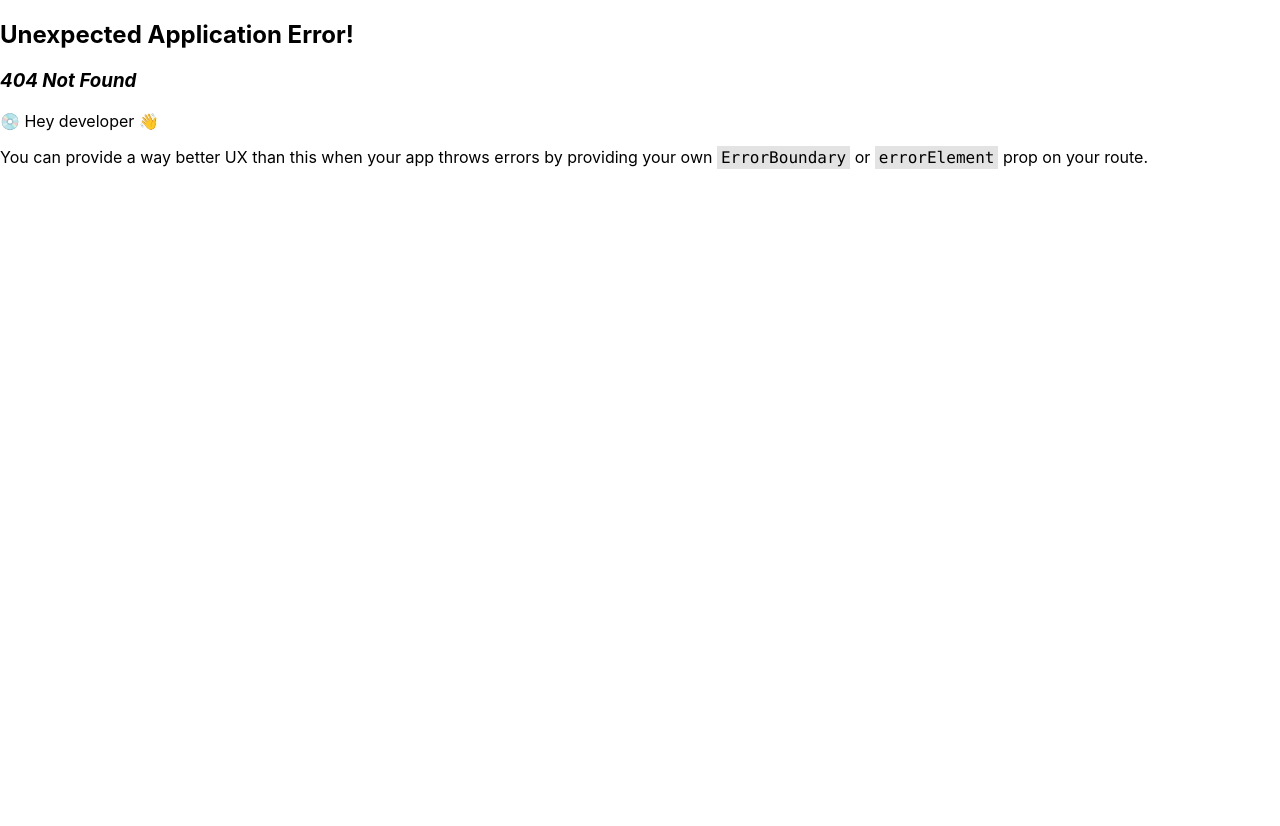
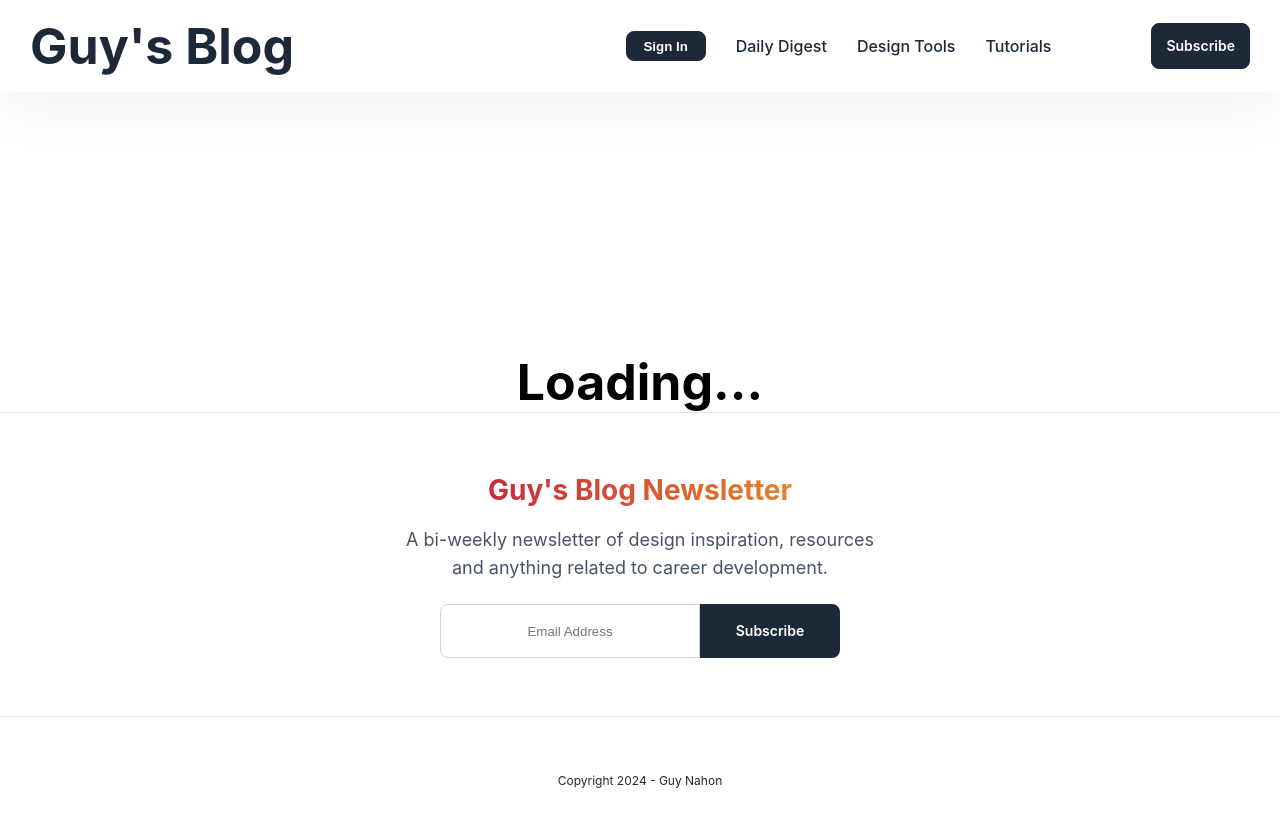
Before and after one commit to guynahon/guynahon-blog, a React (Create React App) app: page /1/1 in a window 1280 px wide. Before the commit this address had no page. Shown: the top 826 px of the page. Before the commit the page ends 800 px from the top, so only its background shows below. Built offline with nearby package versions, Linux system fonts and the light colour scheme.

Commit message:
routing now work in the way the i have subjects and each page filtered articles by the subject

```diff
--- a/src/EveryPageComponents/Navigation.js
+++ b/src/EveryPageComponents/Navigation.js
@@ -15,9 +15,9 @@ export function Navigation() {
             <div id="nav-options">
                 <div id="nav-buttons">
                     {user ? `Hello, ${user.userName}` : <button className="sign-in-btn" onClick={signIn}>Sign In</button>}
-                    <NavLink to="/subject" className="nav-tag">Daily Digest</NavLink>
-                    <NavLink to="/subject" className="nav-tag">Design Tools</NavLink>
-                    <NavLink to="/subject" className="nav-tag">Tutorials</NavLink>
+                    <NavLink to="/dailydigest" className="nav-tag">Daily Digest</NavLink>
+                    <NavLink to="/designtools" className="nav-tag">Design Tools</NavLink>
+                    <NavLink to="/tutorials" className="nav-tag">Tutorials</NavLink>
                     {/* I will change the links once i will have the option to route them correctly*/}
                     {user && <NavLink to="/admin" className="nav-tag">Admin</NavLink>}
                 </div>
--- a/src/Pages/AdminPage.js
+++ b/src/Pages/AdminPage.js
@@ -25,11 +25,13 @@ export function Admin() {
             event.target.reset();
             setSelectedPost(null);
         } else {
+            console.log(data);
             addPost({
                 title: data.title,
                 body: data.body,
                 id: posts.length + 1,
-                date: data.createdAt
+                date: data.createdAt,
+                subject: data.subject
             });
             event.target.reset();
         }
@@ -71,6 +73,15 @@ export function Admin() {
                     {(new Date(dateWatcher) < new Date(year, month, day)) && (<span className="error-msg">Date is invalid!</span>)}
                 </div>
 
+                <div className="form-subject">
+                    <label htmlFor="subject">Article Subject:</label>
+                    <select {...register("subject")}>
+                        <option value="dailydigest">Daily Digest</option>
+                        <option value="designtools">Design Tools</option>
+                        <option value="tutorials">Tutorials</option>
+                    </select>
+                </div>
+
                 <button className="form-btn submit-form" type="submit">Submit</button>
             </form>
             {!selectedPost && <button className="form-btn" onClick={clearPosts}>Clear Posts</button>}
--- a/src/Pages/ArticleSubjectPage.js
+++ b/src/Pages/ArticleSubjectPage.js
@@ -1,11 +1,43 @@
 import {Header} from "../Components/Header";
 import {SubjectComponent} from "../SubjectPageComponents/Subject-component";
+import {useLocation} from "react-router-dom";
+import {useContext, useEffect, useState} from "react";
+import {BlogContext} from "../Providers/BlogProvider";
 
 export function ArticleSubjectPage() {
+    const location = useLocation().pathname;
+    const {posts} = useContext(BlogContext);
+    const [subjectPosts, setSubjectPosts] = useState([]);
+
+    useEffect(() => {
+        switch (location) {
+            case "/dailydigest":
+                const dailyDigestPosts = posts.filter(post => post.subject === "dailydigest")
+                if (dailyDigestPosts) {
+                    setSubjectPosts(dailyDigestPosts)
+                }
+                break;
+
+            case "/designtools":
+                const designToolsPosts = posts.filter(post => post.subject === "designtools")
+                if (designToolsPosts) {
+                    setSubjectPosts(designToolsPosts)
+                }
+                break;
+
+            case "/tutorials":
+                const tutorialsPosts = posts.filter(post => post.subject === "tutorials")
+                if (tutorialsPosts) {
+                    setSubjectPosts(tutorialsPosts)
+                }
+                break;
+        }
+    }, [location, posts]);
+
     return (
         <>
             <Header/>
-            <SubjectComponent/>
+            <SubjectComponent subjectPosts={subjectPosts}/>
         </>
     );
 }
--- a/src/Providers/BlogProvider.js
+++ b/src/Providers/BlogProvider.js
@@ -31,6 +31,7 @@ export function BlogProvider({children}) {
         arr[i].title = data.title;
         arr[i].body = data.body;
         arr[i].date = data.createdAt;
+        arr[i].subject = data.subject;
         setPosts(arr);
         localStorage.setItem("posts", JSON.stringify(arr));
     }
--- a/src/SubjectPageComponents/Subject-component.js
+++ b/src/SubjectPageComponents/Subject-component.js
@@ -1,22 +1,20 @@
 import './Subject-component.css'
-import {useContext, useEffect, useState} from "react";
+import {useState} from "react";
 import {ArticleCardsList} from "../CardComponents/ArticleCardsList";
-import {BlogContext} from "../Providers/BlogProvider";
 
 
-export function SubjectComponent() {
-    const {posts} = useContext(BlogContext);
+export function SubjectComponent({subjectPosts}) {
+    // const {posts} = useContext(BlogContext);
     const [inputValue, setInputValue] = useState("");
+    console.log(subjectPosts);
 
 
     const handleInputChange = (event) => {
         setInputValue(event.target.value);
     };
 
-    const lowerInput = inputValue.toLowerCase();
-
     const filterPosts = (value) => {
-        return posts.filter((post)=> post.title.toLowerCase().includes(value.toLowerCase()));
+        return subjectPosts.filter((post)=> post.title.toLowerCase().includes(value.toLowerCase()));
     }
 
     return (
--- a/src/routing.js
+++ b/src/routing.js
@@ -16,11 +16,11 @@ export const router = createBrowserRouter([
                 element: <HomePage/>
             },
             {
-                path: "/subject", // => /:subject when we learn it (for the navigation)
+                path: "/:subject", // => /:subject when we learn it (for the navigation)
                 element: <ArticleSubjectPage />,
             },
             {
-                path: "/subject/:id", // => /:subject/:id when we learn it (for the navigation)
+                path: "/:subject/:id", // => /:subject/:id when we learn it (for the navigation)
                 element: <SingleArticlePage />,
             },
             {
```
